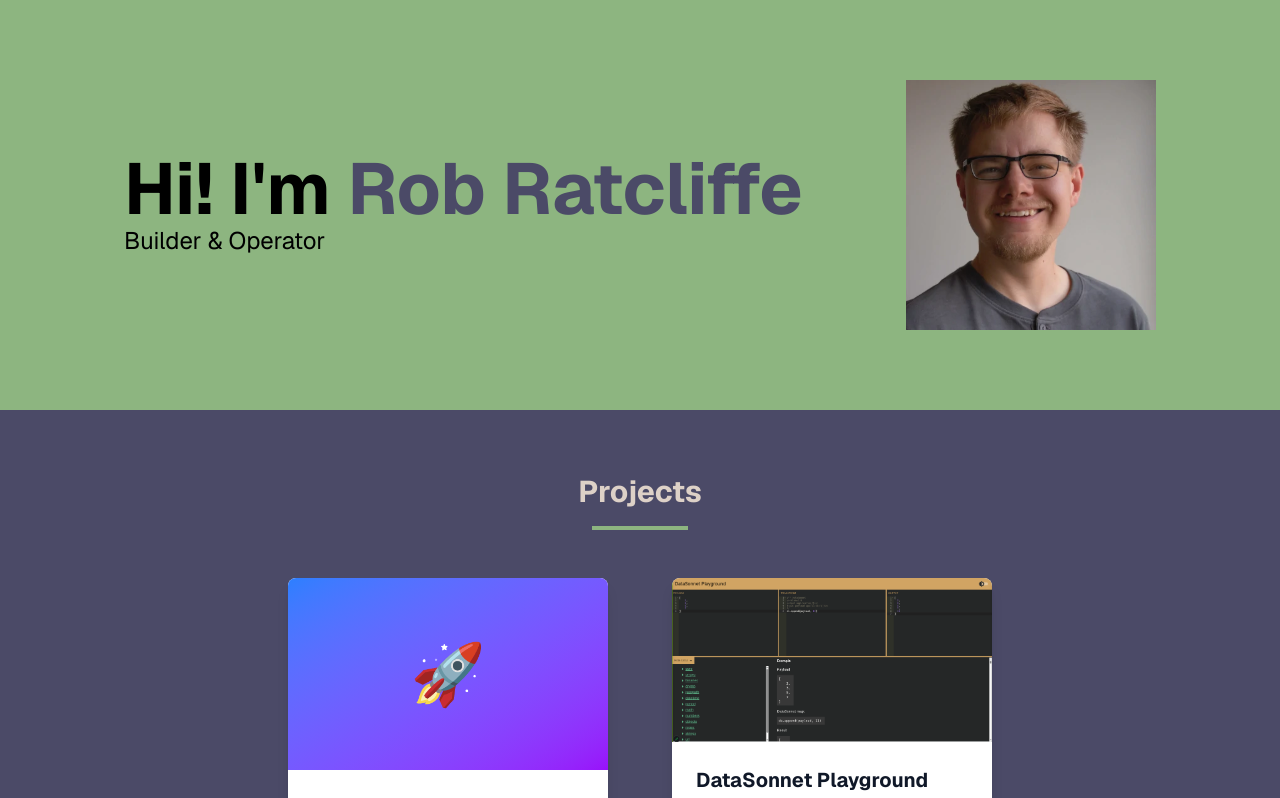
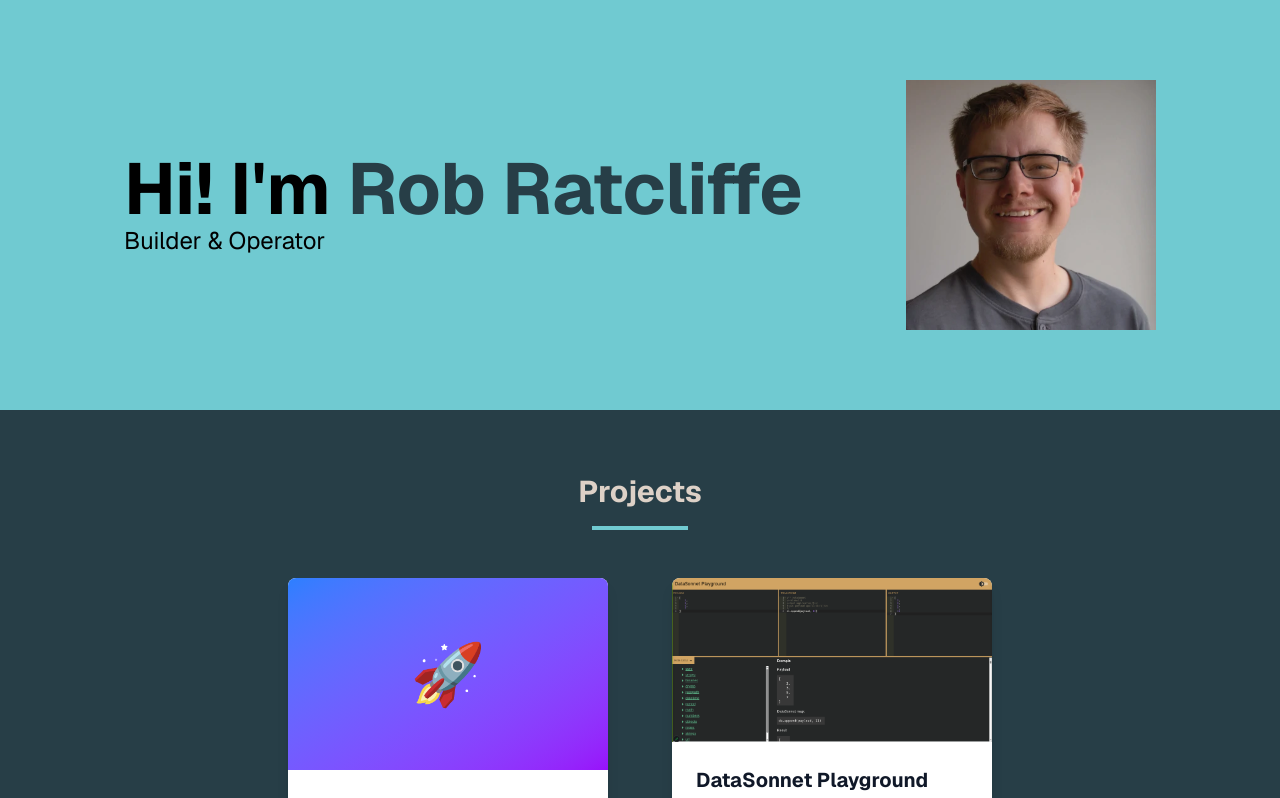
Before and after one commit to rlratcliffe/portfolio, a Next.js app: page / in a window 1280 px wide. Shown: the top 798 px of the page. Built offline with nearby package versions, Linux system fonts and the light colour scheme.

Commit message:
feat: change colors

```diff
--- a/src/app/globals.css
+++ b/src/app/globals.css
@@ -3,8 +3,8 @@
 :root {
   --background: #ffffff;
   --foreground: #171717;
-  --color-primary-neutral: #8db580;
-  --color-accent-neutral: #4B4A67;
+  --color-primary-neutral: #70CAD1;
+  --color-accent-neutral: #273E47;
   --color-neutral: #DDD1C7;
 }
 
```
